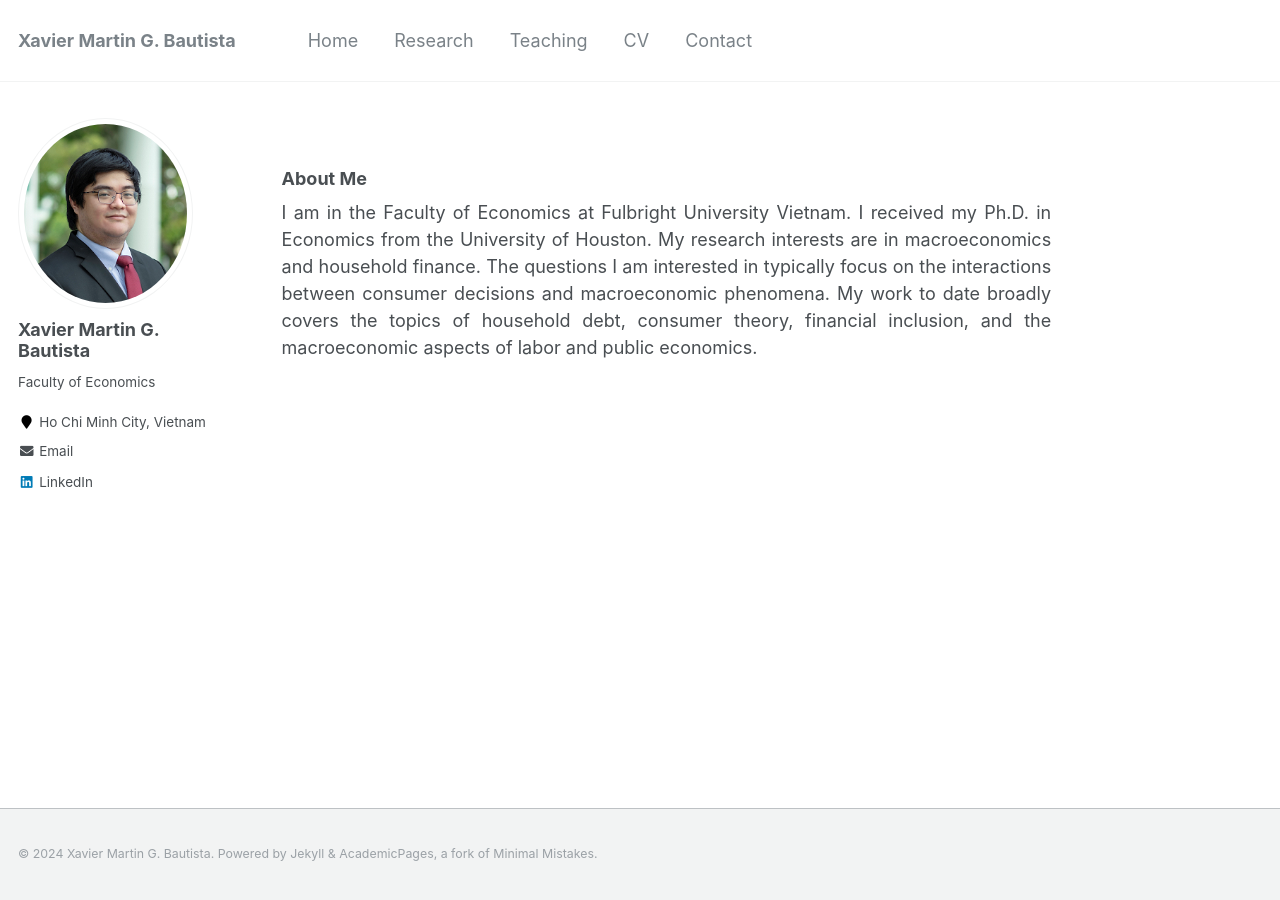
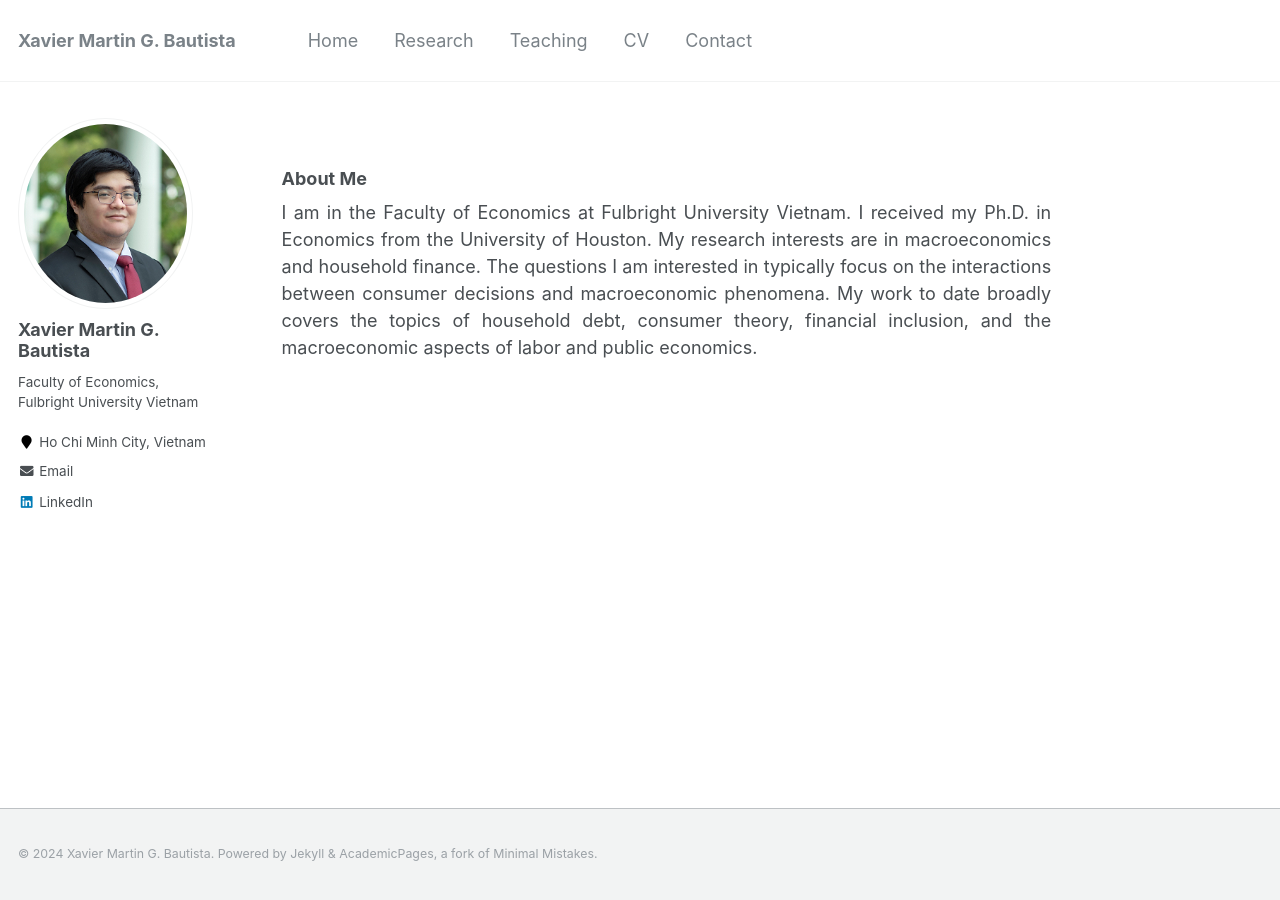
Before and after one commit to xmgbautista/xmgbautista.github.io, a Jekyll site: the page built from _pages/about.md, in a window 1280 px wide. Built offline with Jekyll 4.4.1, drawn with Linux system fonts in a browser that asks for light colours.

Commit message:
update employer

```diff
--- a/_config.yml
+++ b/_config.yml
@@ -84,12 +84,12 @@ author:
   avatar           : "avatar/bautista_headshot.png"
   #bio              : "Research Fellow at <a style='color: black;' href='https://skbi.smu.edu.sg/'>Singapore Management University</a>"
   #bio              : "Research Fellow at Singapore Management University <br> <br> Research Interests: <br> &emsp;&#8226; Macroeconomics <br> &emsp;&#8226; Household Finance <br> &emsp;&#8226; Labor Economics"
-  bio              : "Faculty of Economics"
+  bio              : "Faculty of Economics, <br>Fulbright University Vietnam"
   location         : "Ho Chi Minh City, Vietnam"
   employer         :
   pubmed           :
   googlescholar    :
-  email            : "xmgbautista@gmail.com"
+  email            : "xavier.bautista@fulbright.edu.vn"
   researchgate     :
   uri              :
   bitbucket        :
```
Also changed, not shown: 1 other file.
